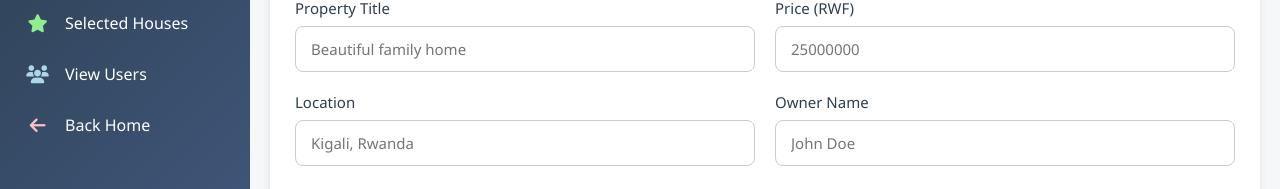
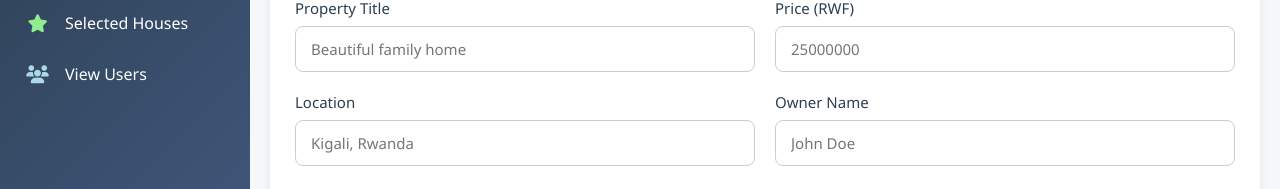
Before and after one commit to mussa-musafiri/RentHouse, a website: page public/admin.html in a window 1280 px wide. Shown: the part 200-389 px from the top of the page. Drawn offline with Linux system fonts and the light colour scheme; a script that the page names is missing.

Commit message:
Add files via upload

```diff
--- a/public/admin.html
+++ b/public/admin.html
@@ -282,7 +282,6 @@ footer { text-align:center; padding:20px; background:#2c3e50; color:white; margi
     <li><a href="#" data-section="all-properties-section"><i class="fas fa-building" style="color:gold"></i> Manage Properties</a></li>
     <li><a href="#" data-section="selected-properties-section"><i class="fas fa-star" style="color:lightgreen"></i> Selected Houses</a></li>
     <li><a href="#" data-section="user-section"><i class="fas fa-users" style="color:lightblue"></i> View Users</a></li>
-    <li><a href="index.html"><i class="fas fa-arrow-left" style="color:pink"></i> Back Home</a></li>
   </ul>
 </div>
 
```
